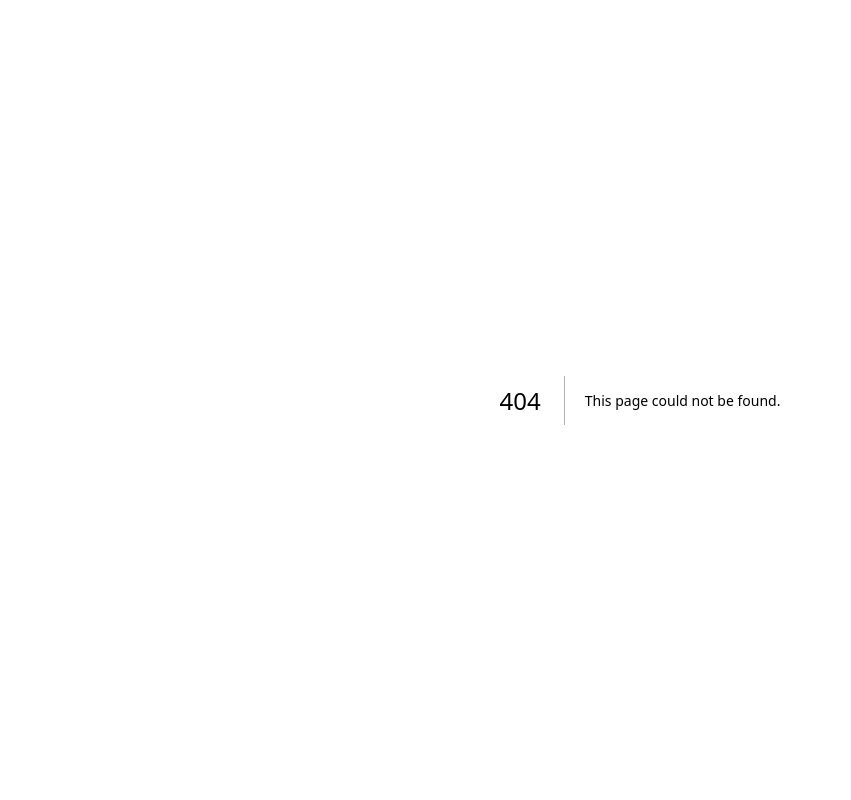
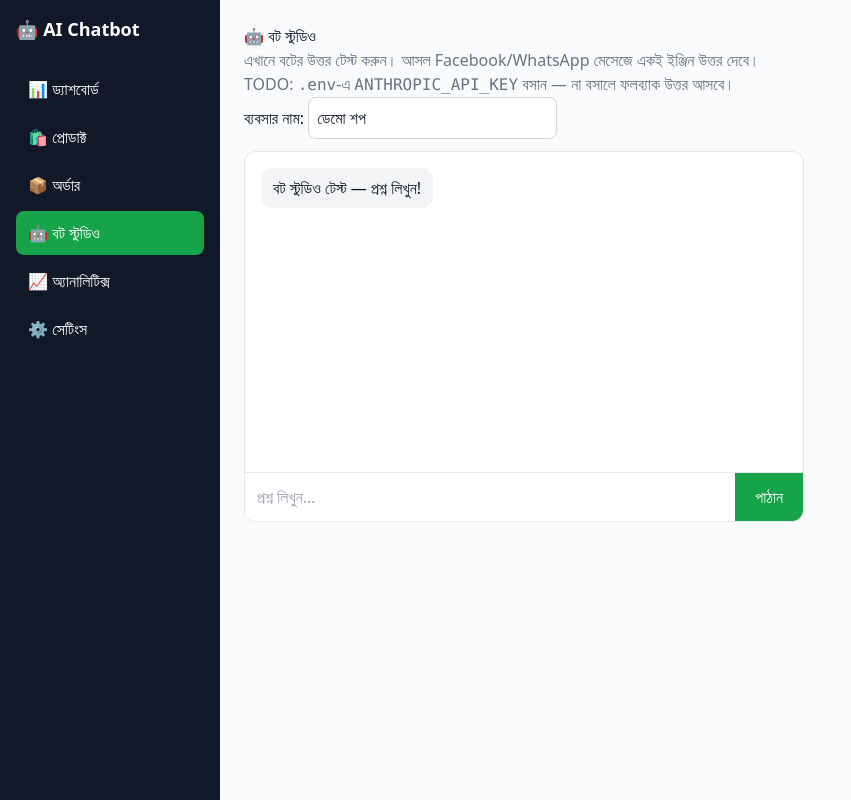
Before and after one commit to sowrobrana1/chatbot-platform, a Next.js app: page /dashboard/bot-studio in a window 1280 px wide. Before the commit this address had no page. Shown: the whole page, without its empty margins (0-851 px from the left). Built offline with nearby package versions, Linux system fonts and the light colour scheme.

Commit message:
Add app/dashboard/bot-studio/page.tsx

```diff
--- /dev/null
+++ b/app/dashboard/bot-studio/page.tsx
@@ -0,0 +1,74 @@
+"use client";
+
+import { useState } from "react";
+
+export default function BotStudioPage() {
+  const [msgs, setMsgs] = useState<{ from: string; text: string }[]>([
+    { from: "bot", text: "বট স্টুডিও টেস্ট — প্রশ্ন লিখুন!" },
+  ]);
+  const [input, setInput] = useState("");
+  const [bizName, setBizName] = useState("ডেমো শপ");
+  const [loading, setLoading] = useState(false);
+
+  const send = async () => {
+    if (!input.trim() || loading) return;
+    const q = input.trim();
+    setMsgs((m) => [...m, { from: "user", text: q }]);
+    setInput("");
+    setLoading(true);
+    try {
+      const r = await fetch("/api/bot", {
+        method: "POST",
+        headers: { "Content-Type": "application/json" },
+        body: JSON.stringify({
+          message: q,
+          context: { businessName: bizName, products: [], language: "bn" },
+          history: msgs.filter((m) => m.from !== "bot" || !m.text.includes("টেস্ট")).map((m) => ({
+            role: m.from === "bot" ? "assistant" : "user",
+            content: m.text,
+          })),
+        }),
+      });
+      const data = await r.json();
+      setMsgs((m) => [...m, { from: "bot", text: data.reply || "…" }]);
+    } catch {
+      setMsgs((m) => [...m, { from: "bot", text: "এরর — API চেক করুন।" }]);
+    }
+    setLoading(false);
+  };
+
+  return (
+    <div>
+      <h1>🤖 বট স্টুডিও</h1>
+      <p style={{ color: "#6b7280" }}>
+        এখানে বটের উত্তর টেস্ট করুন। আসল Facebook/WhatsApp মেসেজে একই ইঞ্জিন উত্তর দেবে।
+        <br />TODO: <code>.env</code>-এ <code>ANTHROPIC_API_KEY</code> বসান — না বসালে ফলব্যাক উত্তর আসবে।
+      </p>
+      <div style={{ marginBottom: 12 }}>
+        <label>ব্যবসার নাম: </label>
+        <input value={bizName} onChange={(e) => setBizName(e.target.value)}
+          style={{ padding: 8, border: "1px solid #d1d5db", borderRadius: 8 }} />
+      </div>
+      <div style={{ border: "1px solid #e5e7eb", borderRadius: 12, overflow: "hidden", maxWidth: 560, background: "#fff" }}>
+        <div style={{ height: 320, overflowY: "auto", padding: 16, display: "flex", flexDirection: "column", gap: 8 }}>
+          {msgs.map((m, i) => (
+            <div key={i} style={{
+              alignSelf: m.from === "user" ? "flex-end" : "flex-start",
+              background: m.from === "user" ? "#16a34a" : "#f3f4f6",
+              color: m.from === "user" ? "#fff" : "#111827",
+              padding: "8px 12px", borderRadius: 12, maxWidth: "80%",
+            }}>{m.text}</div>
+          ))}
+          {loading && <div style={{ color: "#6b7280" }}>লিখছে…</div>}
+        </div>
+        <div style={{ display: "flex", borderTop: "1px solid #e5e7eb" }}>
+          <input value={input} onChange={(e) => setInput(e.target.value)}
+            onKeyDown={(e) => e.key === "Enter" && send()}
+            placeholder="প্রশ্ন লিখুন…"
+            style={{ flex: 1, border: "none", padding: 12, outline: "none" }} />
+          <button onClick={send} style={{ background: "#16a34a", color: "#fff", border: "none", padding: "0 20px", cursor: "pointer" }}>পাঠান</button>
+        </div>
+      </div>
+    </div>
+  );
+}
```
